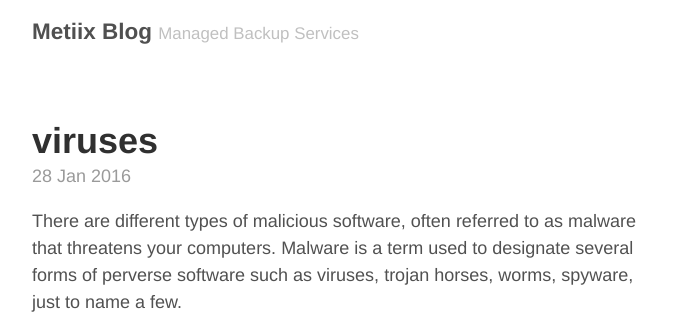
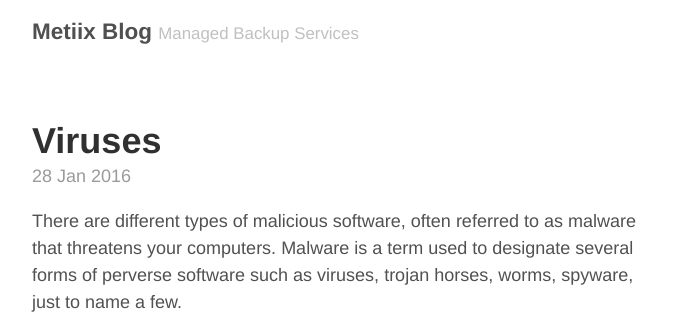
Before and after one commit to Metiix/metiix.github.io, a Jekyll site: the page built from _posts/2016-01-28-viruses.md, in a window 1280 px wide. Shown: the top 316 px of the page, without its empty margins (293-984 px from the left). Built offline with Jekyll 4.4.1, drawn with Linux system fonts in a browser that asks for light colours.

```diff
--- a/_posts/2016-01-28-viruses.md
+++ b/_posts/2016-01-28-viruses.md
@@ -3,7 +3,7 @@ layout: post
 tags:
   - "null"
 published: true
-title: viruses
+title: Viruses
 ---
 
 
```
